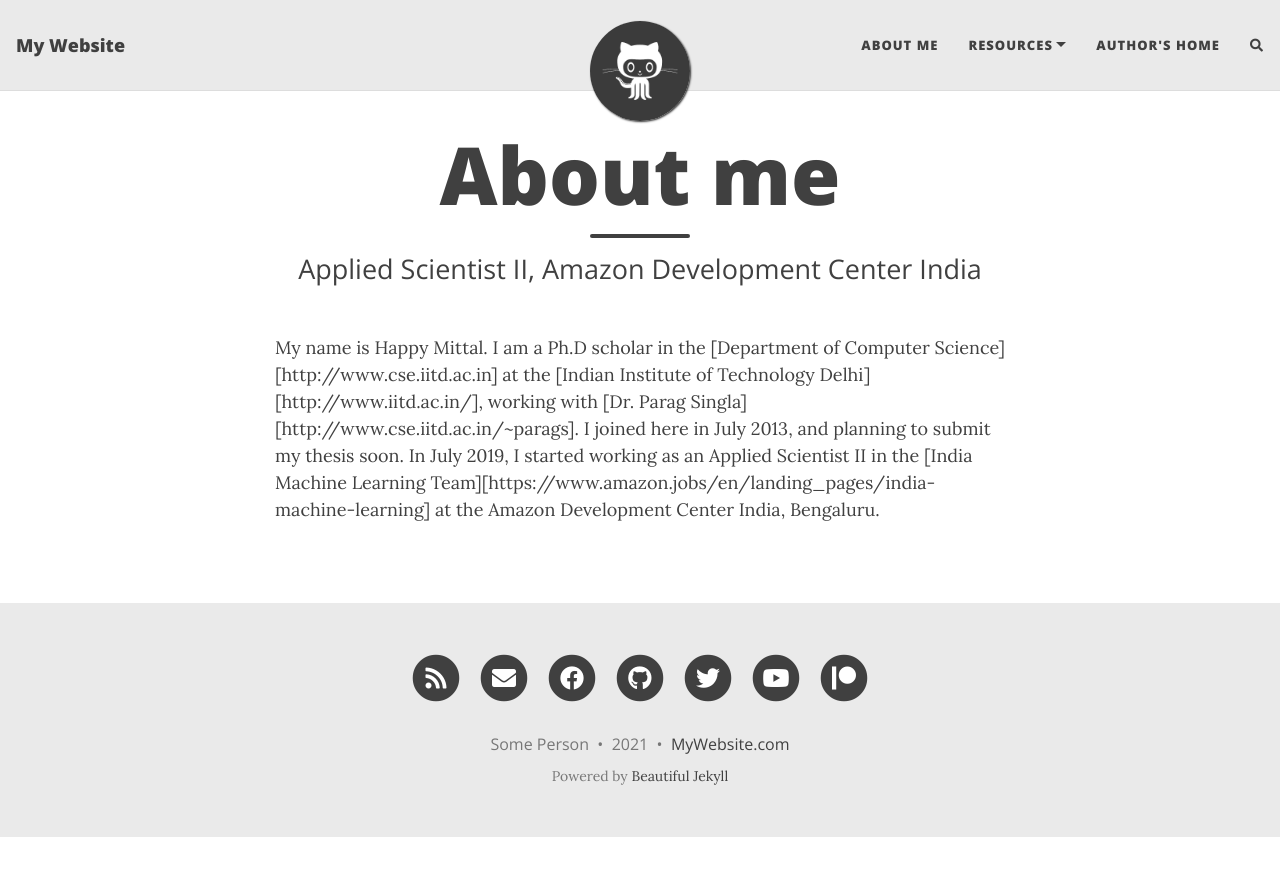
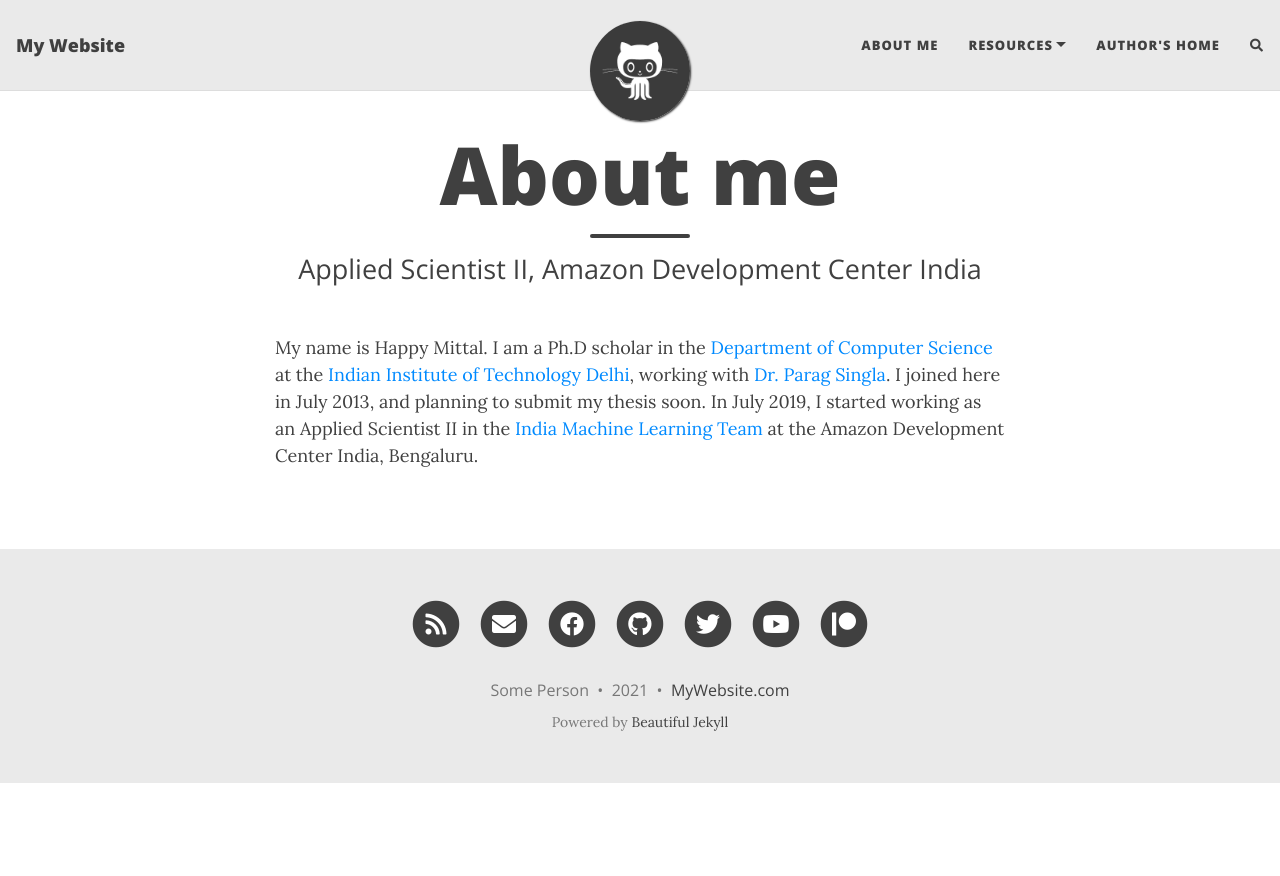
Before and after one commit to happy2332/happy2332.github.io, a Jekyll site: the page built from aboutme.md, in a window 1280 px wide. Shown: the top 876 px of the page. Built offline with Jekyll 4.4.1, drawn with Linux system fonts in a browser that asks for light colours; nearby versions of some CDN libraries; comment, search, counter and statistics services are not loaded.

Commit message:
Updated about.md

```diff
--- a/aboutme.md
+++ b/aboutme.md
@@ -4,4 +4,4 @@ title: About me
 subtitle: Applied Scientist II, Amazon Development Center India
 ---
 
-My name is Happy Mittal. I am a Ph.D scholar in the [Department of Computer Science][http://www.cse.iitd.ac.in] at the [Indian Institute of Technology Delhi][http://www.iitd.ac.in/], working with [Dr. Parag Singla][http://www.cse.iitd.ac.in/~parags]. I joined here in July 2013, and planning to submit my thesis soon. In July 2019, I started working as an Applied Scientist II in the [India Machine Learning Team][https://www.amazon.jobs/en/landing_pages/india-machine-learning] at the Amazon Development Center India, Bengaluru.
+My name is Happy Mittal. I am a Ph.D scholar in the [Department of Computer Science](http://www.cse.iitd.ac.in) at the [Indian Institute of Technology Delhi](http://www.iitd.ac.in/), working with [Dr. Parag Singla](http://www.cse.iitd.ac.in/~parags). I joined here in July 2013, and planning to submit my thesis soon. In July 2019, I started working as an Applied Scientist II in the [India Machine Learning Team](https://www.amazon.jobs/en/landing_pages/india-machine-learning) at the Amazon Development Center India, Bengaluru.
```
